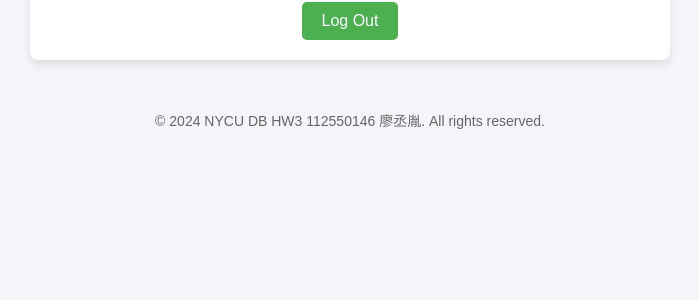
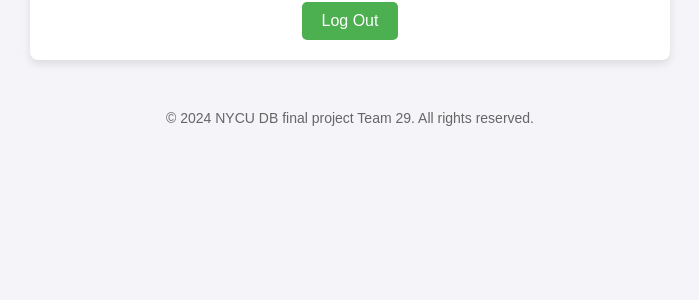
Before and after one commit to chengyin30069/DBMS_final_project, a Flask app: page /welcome in a window 1280 px wide. Shown: the part 170-470 px from the top of the page, without its empty margins (290-989 px from the left). Run offline with Flask 3, Linux system fonts and the light colour scheme; the visitor is signed in with stand-in values (Sample User, id 1).

Commit message:
[Update]
Update footer of templates

```diff
--- a/templates/login.html
+++ b/templates/login.html
@@ -145,7 +145,7 @@
     </div>
 
     <footer>
-        &copy; 2024 NYCU DB HW3 112550146 廖丞胤. All rights reserved.
+        &copy; 2024 NYCU DB final project Team 29. All rights reserved.
     </footer>
 </body>
 </html>
--- a/templates/signup.html
+++ b/templates/signup.html
@@ -148,7 +148,7 @@
     </div>
 
     <footer>
-        &copy; 2024 NYCU DB HW3 112550146 廖丞胤. All rights reserved.
+        &copy; 2024 NYCU DB final project Team 29. All rights reserved.
     </footer>
 </body>
 </html>
--- a/templates/welcome.html
+++ b/templates/welcome.html
@@ -80,7 +80,7 @@
     </div>
 
     <footer>
-        &copy; 2024 NYCU DB HW3 112550146 廖丞胤. All rights reserved.
+        &copy; 2024 NYCU DB final project Team 29. All rights reserved.
     </footer>
 </body>
 </html>
```
